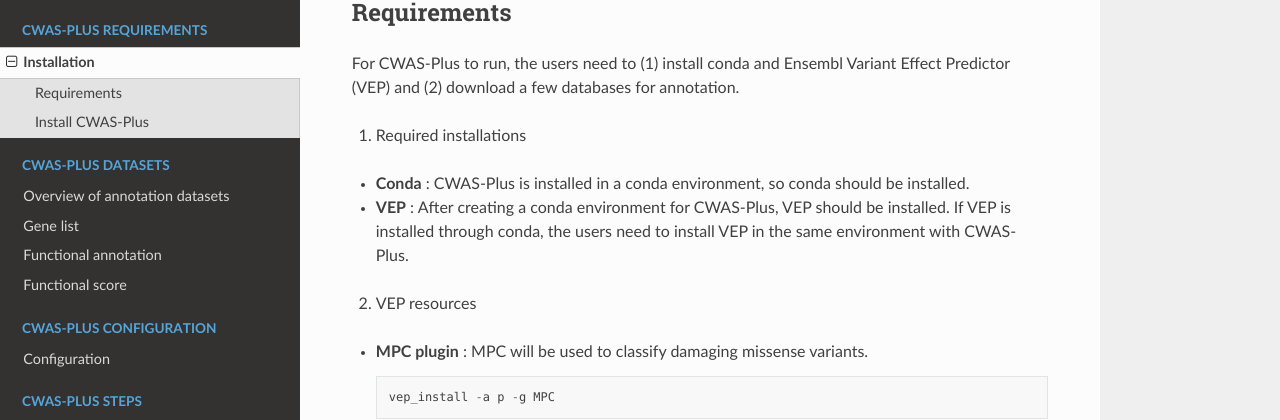
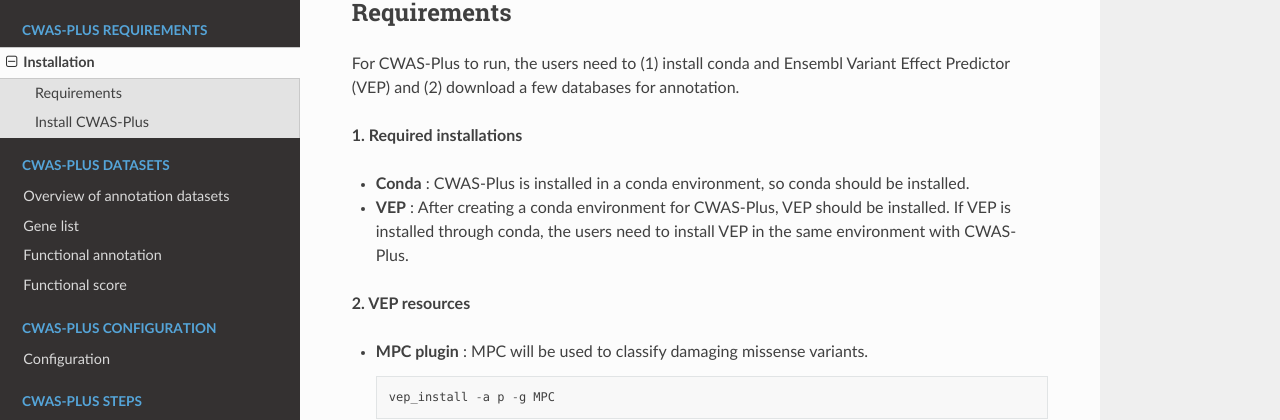
Before and after one commit to joonan-lab/cwas, a Sphinx documentation site: the page built from docs/required/installation.rst, in a window 1280 px wide and 900 px high. Shown: the part 164-584 px from the top of the window. Built offline with Sphinx 7.4.7 and the Read the Docs theme 2.0.0, drawn with Linux system fonts in a browser that asks for light colours.

Commit message:
Update installation.rst

```diff
--- a/docs/required/installation.rst
+++ b/docs/required/installation.rst
@@ -9,12 +9,12 @@
 
 For CWAS-Plus to run, the users need to (1) install conda and Ensembl Variant Effect Predictor (VEP) and (2) download a few databases for annotation.
 
-1. Required installations
+**1. Required installations**
 
 - **Conda** : CWAS-Plus is installed in a conda environment, so conda should be installed.
 - **VEP** : After creating a conda environment for CWAS-Plus, VEP should be installed. If VEP is installed through conda, the users need to install VEP in the same environment with CWAS-Plus.
 
-2. VEP resources
+**2. VEP resources**
 
 - **MPC plugin** : MPC will be used to classify damaging missense variants.
 
```
